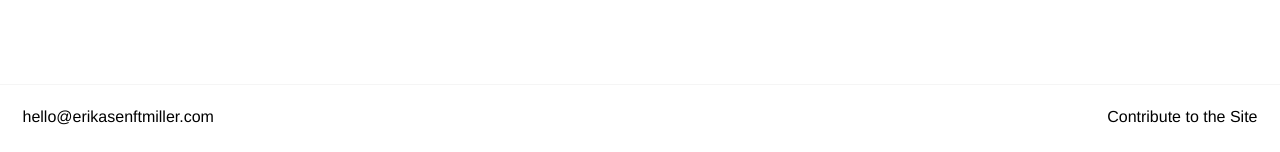
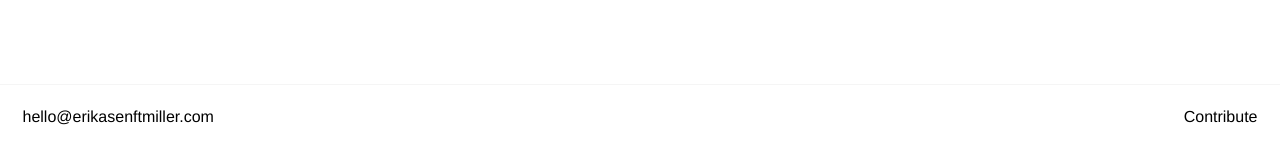
Before and after one commit to hektor/erika-senft-miller, a Jekyll site: the page built from index.html, in a window 1280 px wide. Shown: the part 745-897 px from the top of the page. Built offline with Jekyll 4.4.1, drawn with Linux system fonts in a browser that asks for light colours.

Commit message:
Housekeeping

```diff
--- a/_includes/footer.html
+++ b/_includes/footer.html
@@ -4,7 +4,7 @@
             <a href="mailto:hello@erikasenftmiller.com?Subject=Hej!" target="_top">hello@erikasenftmiller.com</a>
         </div>
         <div class="col-right">
-            <a href="/contribute/">Contribute to the Site</a>
+            <a href="{{ site.baseurl }}contribute/">Contribute</a>
         </div>
     </div>
 </div>
```
